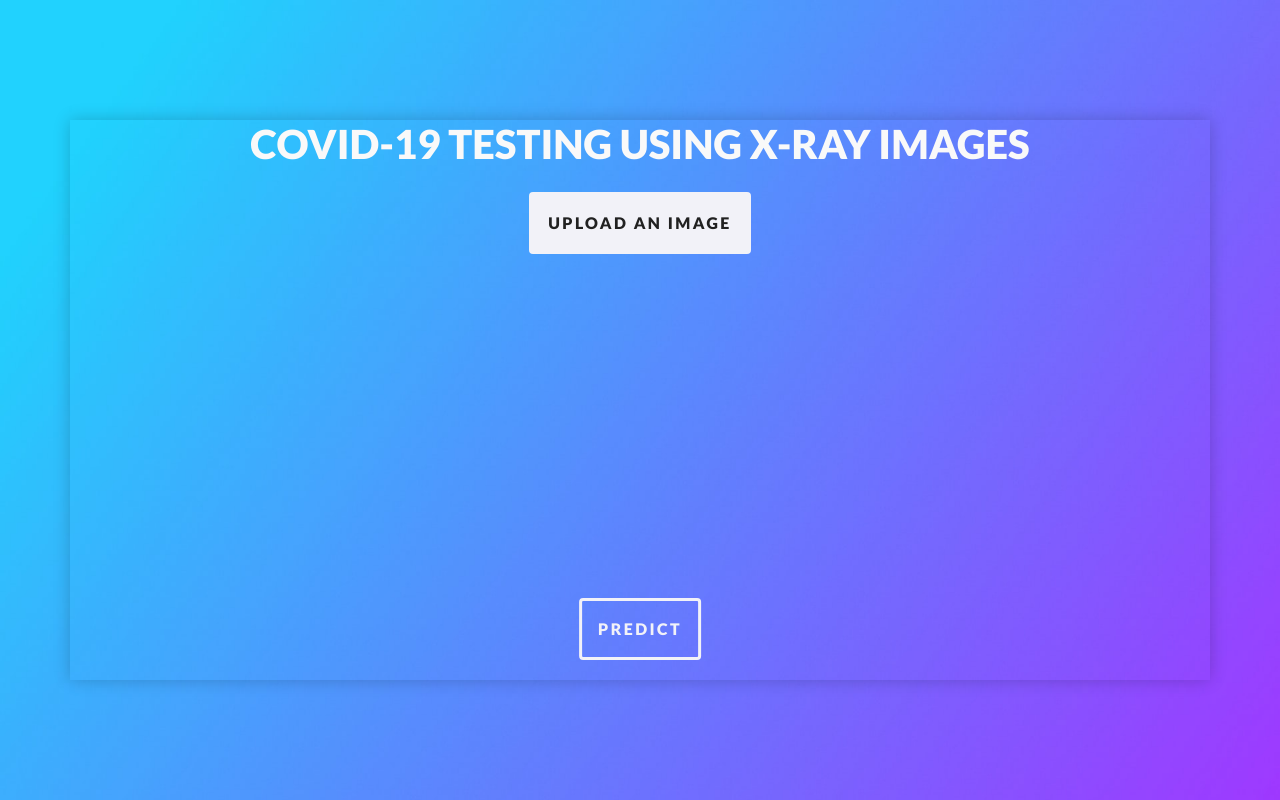
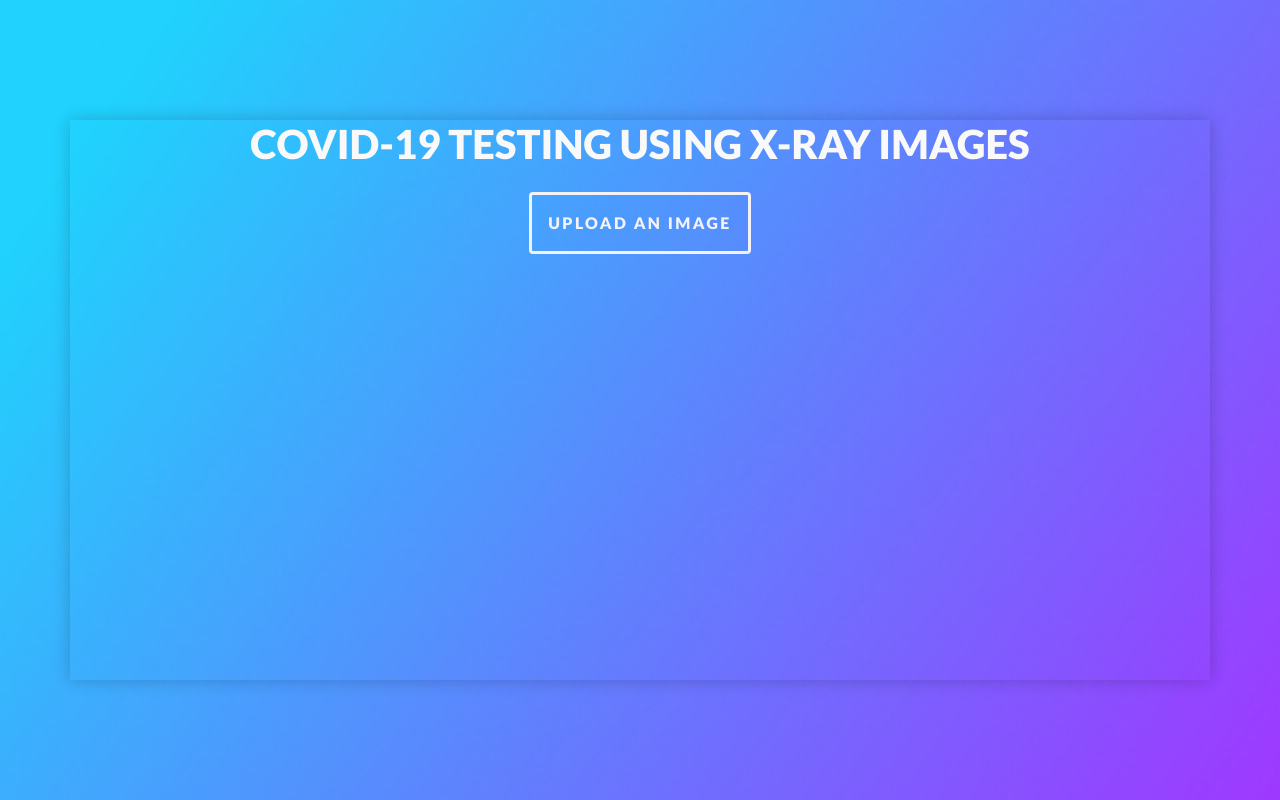
Before and after one commit to pranshuag9/covid19-analyzer, a Flask app: page / in a window 1280 px wide, after a click on "UPLOAD AN IMAGE". Run offline with Flask 2, Linux system fonts and the light colour scheme.

Commit message:
completed styling

```diff
--- a/static/scripts/scripts.js
+++ b/static/scripts/scripts.js
@@ -1,10 +1,13 @@
 let base64Image;
 var loadFile = function(event){
-    var image = document.getElementById("selected-iamge");
+    let image = $("#selected-image");
     image.src = URL.createObjectURL(event.target.files[0]);
     image.onload = function() {
         URL.revokeObjectURL(image.src) // free memory
       }
+      $(".result").css("visibility","hidden")
+      $(".button").css("visibility","visible");
+
 };
 $("#image-selector").change(function() {
     let reader = new FileReader();
@@ -25,8 +28,13 @@
     }
     console.log(message);
     $.post("http://127.0.0.1:5000/predict", JSON.stringify(message), function(response){
-    $("#result").text(response.prediction.result);
-    $("#probability").text(response.prediction.accuracy.toFixed(2));
+    let prediction = response.prediction.result;
+    let percentage = response.prediction.accuracy.toFixed(2)*100;
+    $(".result").text(percentage +"% chances of " + prediction);
+    $(".button").css("visibility","hidden");
+    $(".result").css("visibility","visible");
+    console.log()
+    //$(".probability").text(response.prediction.accuracy.toFixed(2));
     console.log(response);
     });
 });
--- a/static/styles/styles.css
+++ b/static/styles/styles.css
@@ -1,3 +1,4 @@
+ /* styling for html elements */
 body{
   margin : 0;
   background-image: url(../images/main-background.jpg);
@@ -7,70 +8,16 @@
   align-items: center;
   height: 100vh;
 }
-.container {
-  width: 60vw;
-  height: 70vh;
-  box-shadow: 0 0 1rem 0 rgba(0, 0, 0, 0.2);
-  position:relative;
-  background: inherit;
-  text-align: center;
+h3{
+    font-family: "Lato";
+    font-weight: 400;
+    color: #F9F9F9;
 }
-
-.container:before{
-  position: absolute;
-  background: inherit;
-  top: 0;
-  left: 0;
-  right: 0;
-  bottom: 0;
-  box-shadow: inset 0 0 4000px rgba(255, 255, 255, 0.5);
-  filter:blur(50px);
-}
-
 div{
   text-align: center;
 }
 
-.heading{
-  font-family: "Lato";
-  font-weight: 900;
-  color: #F9F9F9;
-}
-
-.button{
-      transform: translate(50%, 0);
-			border : none;
-			outline : none;
-			margin-top : 1em;
-			padding : 1em 1em;
-			border-radius : 4px;
-			font-family : 'Lato', Verdana, sans-serif;
-			font-weight : 900;
-			text-transform : uppercase;
-			letter-spacing : .15em;
-			background-color : transparent;
-			border : 3px solid #F2F2F8;
-			color : #F2F2F8;
-			transform : translate3D(0, 0, 0);
-			transition : color .3s, background-color .3s, transform .15s;
-			cursor : pointer;
-}
-.button:hover{
-				color : #F2F2F8;
-				background-color : #00917C;
-        border: #00917c;
-				outline : none;
-}
-.button:focus{
-				outline : none;
-}
-.button:active{
-				transform : translate3D(0, 1px, 0);
-				outline: none;
-}
-.result{
-  visibility: hidden;
-}
+ /* styling for ids */
 
 #image-selector{
     width: 0.1px;
@@ -115,7 +62,66 @@
 #selected-image{
   margin: 15px 0;
   max-width:400px;
-  max-height: 400px;
+  max-height: 420px;
+}
+
+ /* styling for class */
+.container {
+  width: 60vw;
+  height: 70vh;
+  box-shadow: 0 0 1rem 0 rgba(0, 0, 0, 0.2);
+  position:relative;
+  background: inherit;
+  text-align: center;
+}
+
+.container:before{
+  position: absolute;
+  background: inherit;
+  top: 0;
+  left: 0;
+  right: 0;
+  bottom: 0;
+  box-shadow: inset 0 0 4000px rgba(255, 255, 255, 0.5);
+  filter:blur(50px);
+}
+
+.heading{
+  font-family: "Lato";
+  font-weight: 900;
+  color: #F9F9F9;
+}
+
+.button{
+    visibility : hidden;
+    transform: translate(50%, 0);
+    border : none;
+    outline : none;
+    margin-top : 1em;
+    padding : 1em 1em;
+    border-radius : 4px;
+    font-family : 'Lato', Verdana, sans-serif;
+    font-weight : 900;
+	text-transform : uppercase;
+    letter-spacing : .15em;
+    background-color : transparent;
+	border : 3px solid #F2F2F8;
+	color : #F2F2F8;
+	transform : translate3D(0, 0, 0);
+    transition : color .3s, background-color .3s, transform .15s;
+	cursor : pointer;
+}
+.button:hover{
+				color : #F2F2F8;
+				background-color : #00917C;
+				outline : none;
+}
+.button:focus{
+				outline : none;
+}
+.button:active{
+				transform : translate3D(-50%, 2px , 0);
+				outline: none;
 }
 
 .predict{
--- a/templates/index.html
+++ b/templates/index.html
@@ -3,7 +3,7 @@
 		<title>COVID-19 TESTING</title>
          <!-- google fonts-->
         <link rel="preconnect" href="https://fonts.gstatic.com">
-         <link href="https://fonts.googleapis.com/css2?family=Lato:wght@900&display=swap" rel="stylesheet">
+		<link href="https://fonts.googleapis.com/css2?family=Lato:wght@400;900&display=swap" rel="stylesheet">
 		<!-- CSS only -->
         <link rel= "stylesheet" type= "text/css" href= "{{ url_for('static',filename='styles/styles.css') }}">
         <link href="https://cdn.jsdelivr.net/npm/bootstrap@5.0.1/dist/css/bootstrap.min.css" rel="stylesheet" integrity="sha384-+0n0xVW2eSR5OomGNYDnhzAbDsOXxcvSN1TPprVMTNDbiYZCxYbOOl7+AMvyTG2x" crossorigin="anonymous">
@@ -19,8 +19,7 @@
             <label for = "image-selector">Upload an Image</label>
             <p><img id="selected-image"/></p>
 
-			<p class = "result">PREDICTION: <span id="result">...</span></p>
-			<p class = "result">PROBABILITY: <span id="probability">...</span></p>
+			<h3 class = "result predict"></h3>
             <br>
             <button class="button predict" id="predict-button">Predict</button>
 		</div>
```
